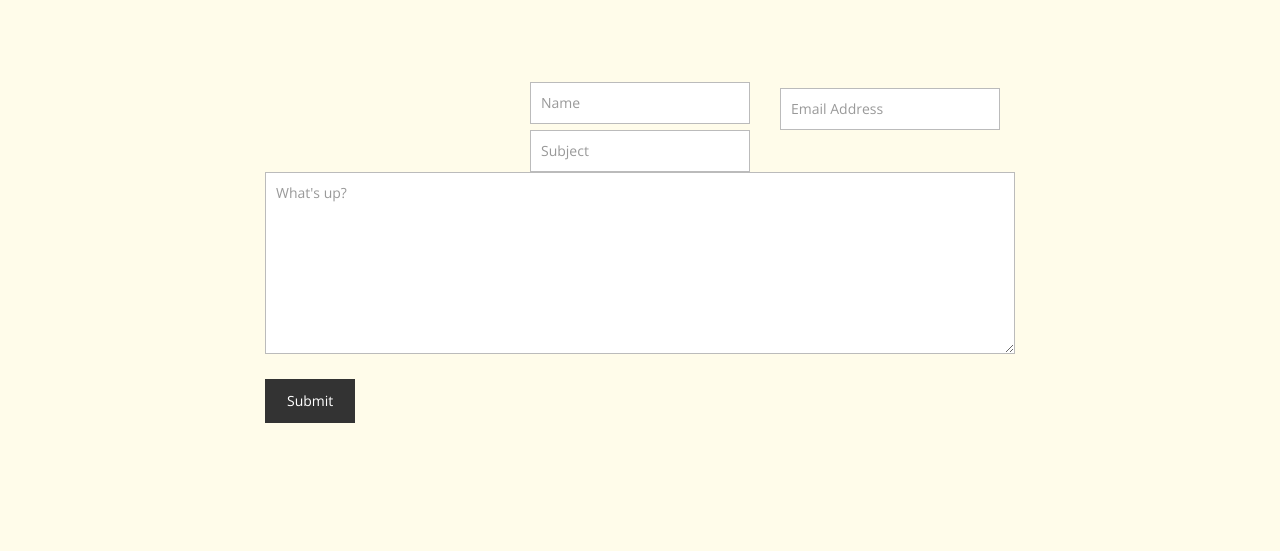
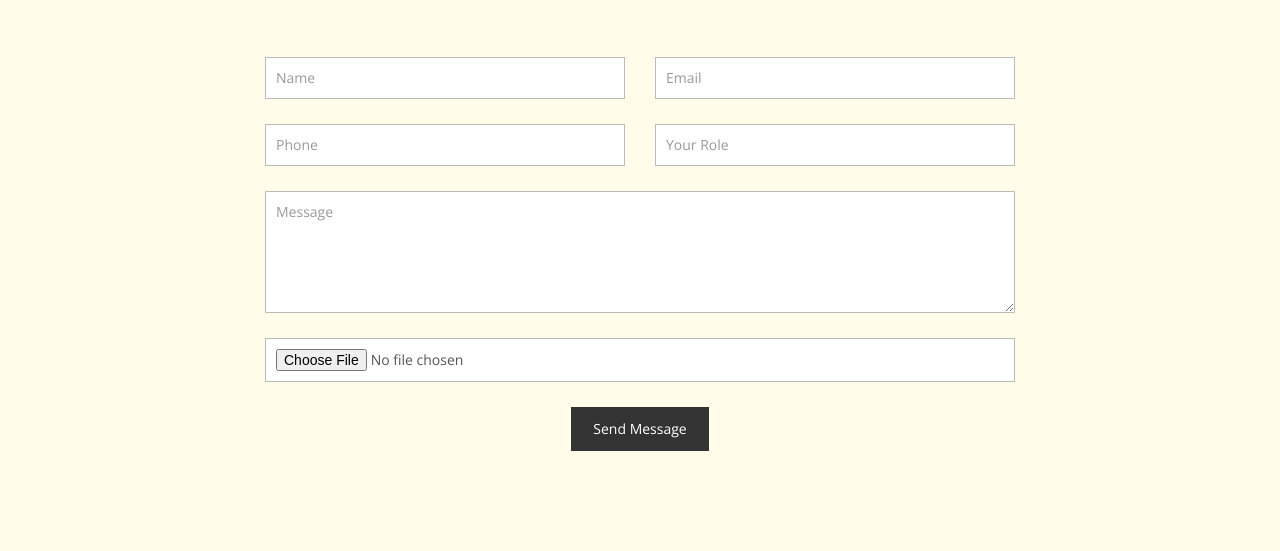
Before and after one commit to foul-soul/portfolio.netlify, a plain HTML site: page index.html in a window 1280 px wide. Both pictures are taken after a click on the link "CONTACT". Shown: the part 218-769 px from the top of the page. Drawn offline with nearby package versions, Linux system fonts and the light colour scheme; some packages are replaced by stand-ins of ours; a script that the page names is missing; files whose address does not match are found by name; a web font is replaced by a local one.

Commit message:
Update index.html

```diff
--- a/index.html
+++ b/index.html
@@ -2412,39 +2412,58 @@
                     <div class='row'>
                         <div class='col-md-8 col-md-offset-2'>
 
-                            <form name="contact" class="contact-form" action="/thank-you/" method="POST" data-netlify="true">
-                            <input type="hidden" name="form-name" value="contact" />
-                            <!-- Text input-->
-                            <div class="form-group">
-                                <label class="col-md-4 control-label" for="Name"></label>
-                                <div class="col-md-4">
-                                    <input id="contact-form-name" name="Name" type="text" placeholder="Name" class='form-control' required="" autocomplete="off">
-                                </div>
-                            </div>
-                            <!-- Text input-->
-                           <div class="form-group">
-                              <label class="col-md-4 control-label" for="Email"></label>
-        		      <div class="col-md-4">
-            			<input id="contact-form-email" name="Email" type="email" placeholder="Email Address" class='form-control' required="" autocomplete="off">
-        		      </div>
- 			   </div>
-    			   <!-- Text input-->
-    			   <div class="form-group">
-        			<label class="col-md-4 control-label" for="Subject"></label>
-        			<div class="col-md-4">
-            				<input id="contact-form-subject" name="Subject" type="text" placeholder="Subject" class='form-control' required="" autocomplete="off">
-        			</div>
-    			   </div>
-    			   <!-- Textarea -->
-    			   <div class="form-group">
-        			<label class="col-md-4 control-label" for=""></label>
-        			<textarea class='form-control' id="contact-form-message" name="Message" placeholder="What's up?" rows="8"></textarea>
-    			   </div>
-    			   <!-- Button -->
-    			   <div class="form-group">
-        			<button type="submit" value="Submit" id="Form-submit" class="simple-btn">Submit</button>
-    			   </div>
-			 </form>
+                            <form class='contact-form' name="contact" method="POST" data-netlify="true">
+                                <input type="hidden" name="form-name" value="contact">
+                                <div id='contact-form-result'></div>
+
+                                <div class='row'>
+
+                                    <div class='col-md-6'>
+
+                                        <div class='form-group'>
+                                            <input type='text' class='form-control' name='name' placeholder='Name' />
+                                        </div>
+
+                                    </div>
+
+                                    <div class='col-md-6'>
+                                        <div class='form-group'>
+                                            <input type='email' class='form-control' name='email' placeholder='Email' />
+                                        </div>
+                                    </div>
+
+                                </div>
+
+                                <div class='row'>
+
+                                    <div class='col-md-6'>
+                                        <div class='form-group'>
+                                            <input type='text' class='form-control' name='phone' placeholder='Phone' />
+                                        </div>
+                                    </div>
+
+                                    <div class='col-md-6'>
+                                        <div class='form-group'>
+                                            <input type='text' class='form-control' name='role' placeholder='Your Role' />
+                                        </div>
+                                    </div>
+
+                                </div>
+
+                                <div class='form-group'>
+                                    <textarea rows='5' class='form-control' name="message" placeholder='Message' required></textarea>
+                                </div>
+
+                                <div class='form-group text-center'>
+                                    <input type='file' class='form-control' name='file-uploaded' placeholder='Upload File' />
+                                </div>
+
+                                <div class='form-group text-center' data-netlify-recaptcha="true"></div>
+
+                                <div class='form-group text-center'>
+                                    <button type='submit' class='simple-btn'>Send Message</button>
+                                </div>
+                            </form>
                         </div>
                     </div>
                 </div>
```
